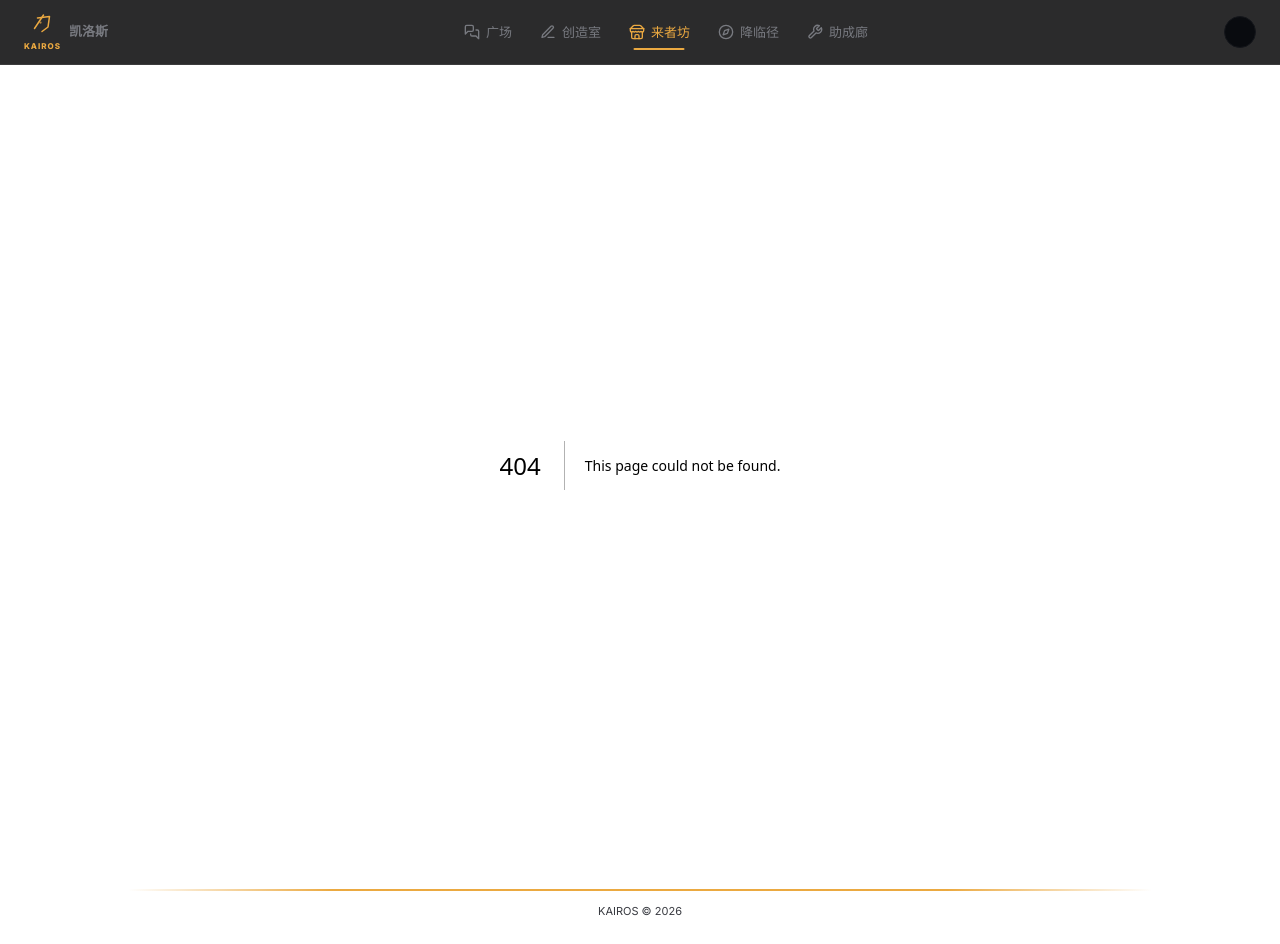
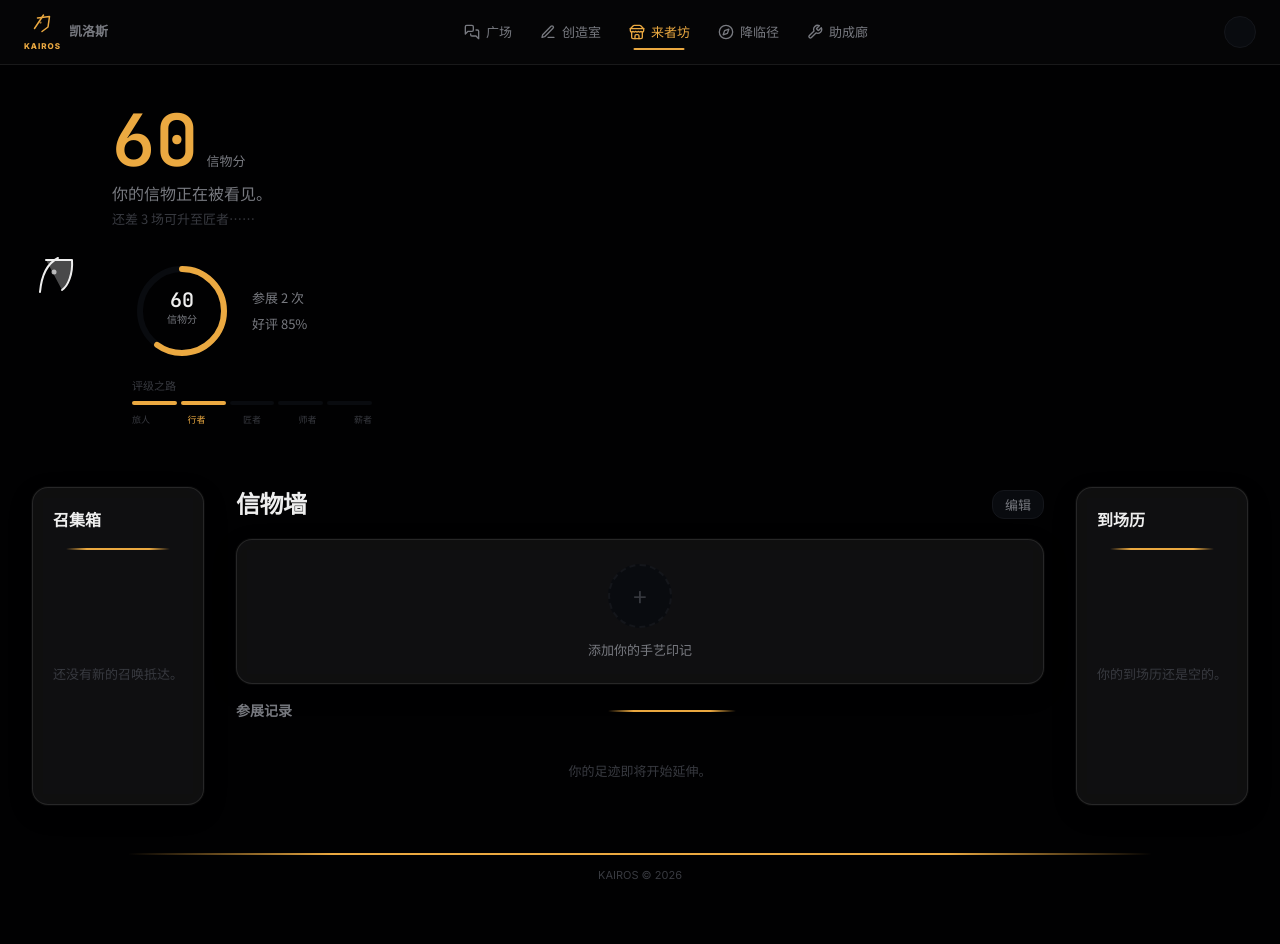
Before and after one commit to aidulibrary/kairos, a Next.js app: page /arriver in a window 1280 px wide. Before the commit this address had no page. After the commit the page ends 907 px from the top, so only its background shows below. Built offline with nearby package versions, Linux system fonts and the light colour scheme.

Commit message:
KAIROS MVP — Arriver page

```diff
--- /dev/null
+++ b/src/app/arriver/page.tsx
@@ -0,0 +1,63 @@
+import { WindLine } from '@/components/WindLine'
+import { GlassCard } from '@/components/GlassCard'
+import { TokenBadge } from '@/components/TokenBadge'
+import { TokenDetail } from '@/components/TokenDetail'
+
+export default function ArriverPage() {
+  const hasNoInvitations = true
+  const hasNoHistory = true
+
+  return (
+    <div className="flex flex-col flex-1">
+      <div className="flex items-center gap-8 px-8 py-10">
+        <TokenBadge level="WALKER" size="lg" />
+        <div className="flex flex-col gap-1">
+          <div className="flex items-baseline gap-2">
+            <span style={{ fontFamily: 'var(--font-mono)', fontSize: '72px', fontWeight: 600, color: 'var(--kairo-glimmer)', lineHeight: 1 }}>60</span>
+            <span style={{ fontFamily: 'var(--font-chinese-body)', fontSize: 'var(--text-small)', color: 'var(--kairo-whisper)' }}>信物分</span>
+          </div>
+          <p style={{ fontFamily: 'var(--font-chinese-body)', fontSize: 'var(--text-body)', color: 'var(--kairo-whisper)' }}>你的信物正在被看见。</p>
+          <p style={{ fontFamily: 'var(--font-chinese-body)', fontSize: 'var(--text-small)', color: 'var(--kairo-murmur)' }}>还差 3 场可升至匠者……</p>
+          <div className="mt-2 w-64"><TokenDetail score={60} level="WALKER" expoCount={2} goodRate={0.85} /></div>
+        </div>
+      </div>
+      <div className="flex flex-1 px-8 pb-6" style={{ gap: 'var(--space-breath)' }}>
+        <GlassCard className="flex flex-col gap-4 p-5 shrink-0" style={{ width: 280 }}>
+          <h3 style={{ fontFamily: 'var(--font-display)', fontSize: '16px', fontWeight: 600, color: 'var(--kairo-speak)' }}>召集箱</h3>
+          <WindLine />
+          {hasNoInvitations ? (
+            <div className="flex flex-col items-center justify-center flex-1 py-8 gap-2">
+              <p className="text-center" style={{ fontFamily: 'var(--font-chinese-body)', fontSize: 'var(--text-small)', color: 'var(--kairo-murmur)', lineHeight: 1.6 }}>还没有新的召唤抵达。</p>
+            </div>
+          ) : null}
+        </GlassCard>
+        <div className="flex flex-col flex-1 gap-4">
+          <div className="flex items-center justify-between">
+            <h3 style={{ fontFamily: 'var(--font-display)', fontSize: 'var(--text-h3)', fontWeight: 800, letterSpacing: '-0.02em', color: 'var(--kairo-speak)' }}>信物墙</h3>
+            <button className="px-3 py-1 rounded-[var(--radius-button)] transition-all duration-200" style={{ background: 'var(--kairo-between)', border: '1px solid var(--kairo-emerging)', color: 'var(--kairo-whisper)', fontFamily: 'var(--font-chinese-body)', fontSize: 'var(--text-small)' }}>编辑</button>
+          </div>
+          <GlassCard className="flex-1 p-6 flex flex-col items-center justify-center gap-3">
+            <div className="w-16 h-16 rounded-full flex items-center justify-center" style={{ background: 'var(--kairo-between)', border: '2px dashed var(--kairo-emerging)' }}>
+              <span style={{ fontFamily: 'var(--font-chinese-body)', fontSize: '24px', color: 'var(--kairo-murmur)' }}>+</span>
+            </div>
+            <p style={{ fontFamily: 'var(--font-chinese-body)', fontSize: 'var(--text-small)', color: 'var(--kairo-whisper)' }}>添加你的手艺印记</p>
+          </GlassCard>
+          <div className="flex items-center gap-2">
+            <span style={{ fontFamily: 'var(--font-display)', fontSize: '14px', fontWeight: 600, color: 'var(--kairo-whisper)' }}>参展记录</span>
+            <WindLine className="flex-1 max-w-32" />
+          </div>
+          {hasNoHistory ? (
+            <div className="flex flex-col items-center py-6 gap-2"><p style={{ fontFamily: 'var(--font-chinese-body)', fontSize: 'var(--text-small)', color: 'var(--kairo-murmur)' }}>你的足迹即将开始延伸。</p></div>
+          ) : null}
+        </div>
+        <GlassCard className="flex flex-col gap-4 p-5 shrink-0" style={{ width: 280 }}>
+          <h3 style={{ fontFamily: 'var(--font-display)', fontSize: '16px', fontWeight: 600, color: 'var(--kairo-speak)' }}>到场历</h3>
+          <WindLine />
+          <div className="flex flex-col items-center justify-center flex-1 py-8 gap-2">
+            <p className="text-center" style={{ fontFamily: 'var(--font-chinese-body)', fontSize: 'var(--text-small)', color: 'var(--kairo-murmur)', lineHeight: 1.6 }}>你的到场历还是空的。</p>
+          </div>
+        </GlassCard>
+      </div>
+    </div>
+  )
+}
```
